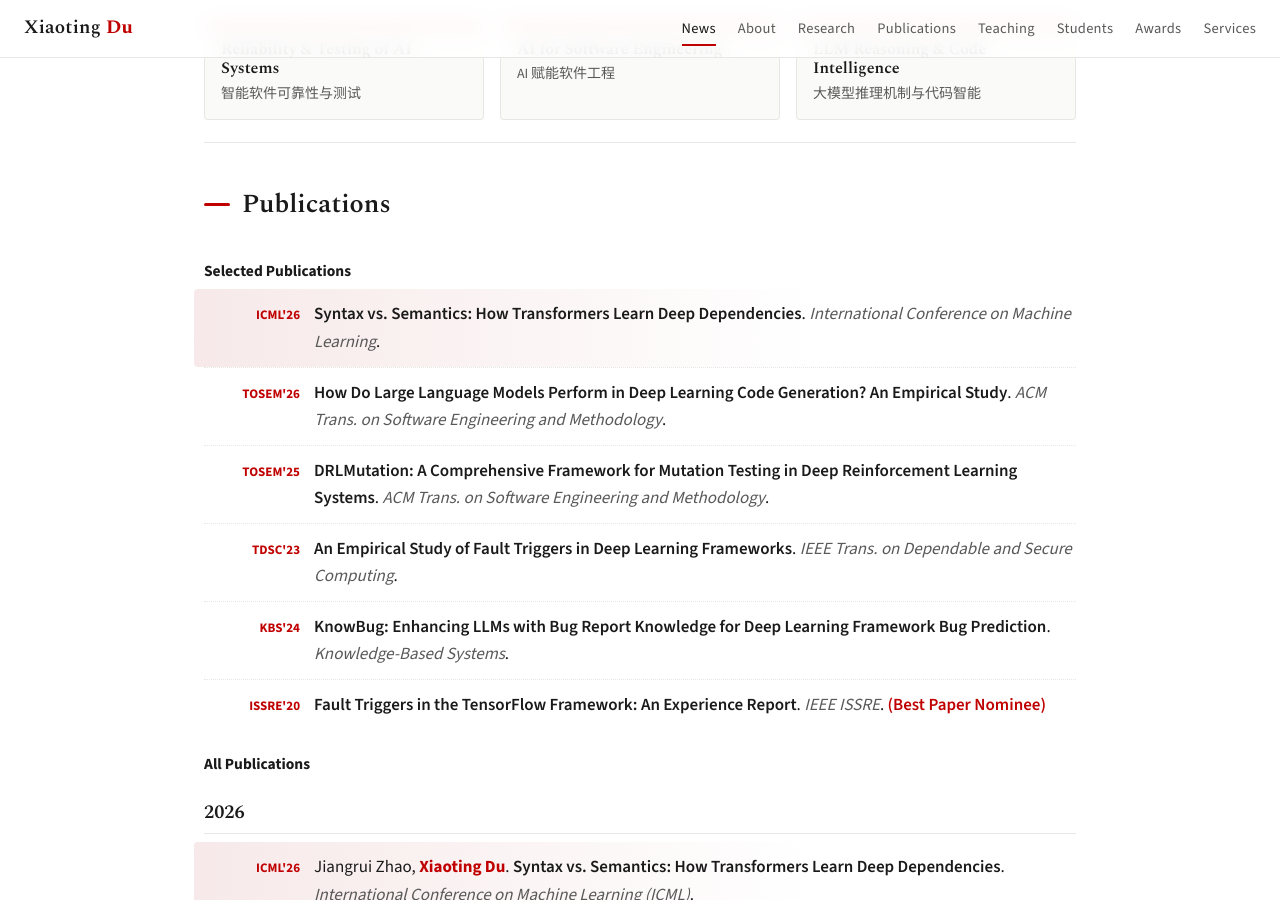
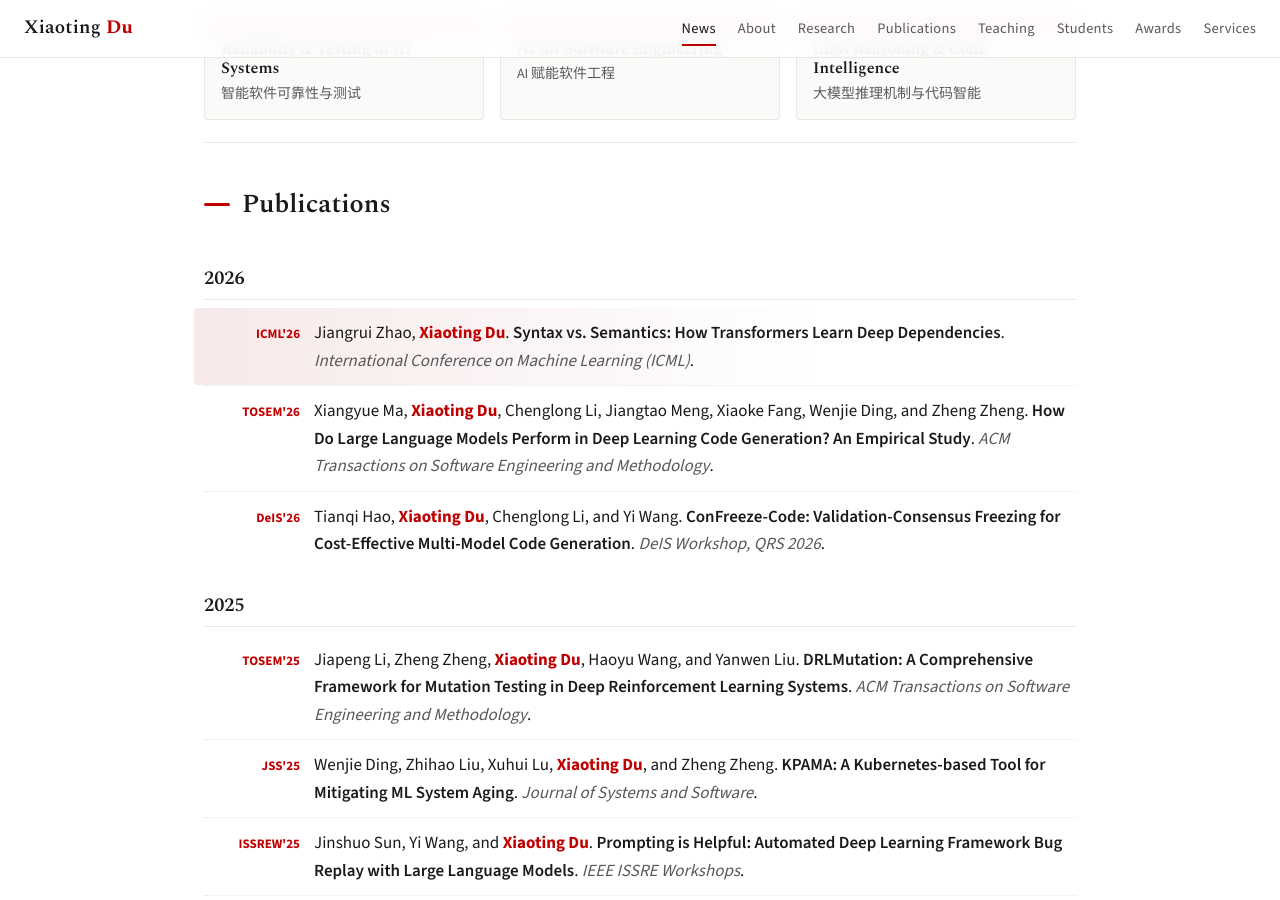
Before and after one commit to xiaotingdu/xiaotingdu.github.io, a Jekyll site: the page index.html, which Jekyll copies as it is, in a window 1280 px wide and 900 px high, scrolled down 1437 px. Built offline with Jekyll 4.4.1, drawn with Linux system fonts in a browser that asks for light colours; a style sheet for code colours, icons or effects is not loaded.

Commit message:
revert: drop Selected Publications block, keep full year list only
Co-Authored-By: Claude Opus 4.8 <noreply@anthropic.com>
Claude-Session: https://claude.ai/code/session_01HHvSEjrXxiD74jJiDgt76N

```diff
--- a/index.html
+++ b/index.html
@@ -111,34 +111,6 @@
   <!-- ===================== Publications ===================== -->
   <section class="section reveal" id="publications">
     <h2>Publications</h2>
-
-    <p class="subhead">Selected Publications</p>
-    <div class="pub featured">
-      <div class="venue">ICML'26</div>
-      <div class="pub__body"><span class="title">Syntax vs. Semantics: How Transformers Learn Deep Dependencies</span>. <span class="viz">International Conference on Machine Learning</span>.</div>
-    </div>
-    <div class="pub">
-      <div class="venue">TOSEM'26</div>
-      <div class="pub__body"><span class="title">How Do Large Language Models Perform in Deep Learning Code Generation? An Empirical Study</span>. <span class="viz">ACM Trans. on Software Engineering and Methodology</span>.</div>
-    </div>
-    <div class="pub">
-      <div class="venue">TOSEM'25</div>
-      <div class="pub__body"><span class="title">DRLMutation: A Comprehensive Framework for Mutation Testing in Deep Reinforcement Learning Systems</span>. <span class="viz">ACM Trans. on Software Engineering and Methodology</span>.</div>
-    </div>
-    <div class="pub">
-      <div class="venue">TDSC'23</div>
-      <div class="pub__body"><span class="title">An Empirical Study of Fault Triggers in Deep Learning Frameworks</span>. <span class="viz">IEEE Trans. on Dependable and Secure Computing</span>.</div>
-    </div>
-    <div class="pub">
-      <div class="venue">KBS'24</div>
-      <div class="pub__body"><span class="title">KnowBug: Enhancing LLMs with Bug Report Knowledge for Deep Learning Framework Bug Prediction</span>. <span class="viz">Knowledge-Based Systems</span>.</div>
-    </div>
-    <div class="pub">
-      <div class="venue">ISSRE'20</div>
-      <div class="pub__body"><span class="title">Fault Triggers in the TensorFlow Framework: An Experience Report</span>. <span class="viz">IEEE ISSRE</span>. <span class="award">(Best Paper Nominee)</span></div>
-    </div>
-
-    <p class="subhead" style="margin-top:22px;">All Publications</p>
 
     <!-- 2026 -->
     <div class="year-head">2026</div>
```
